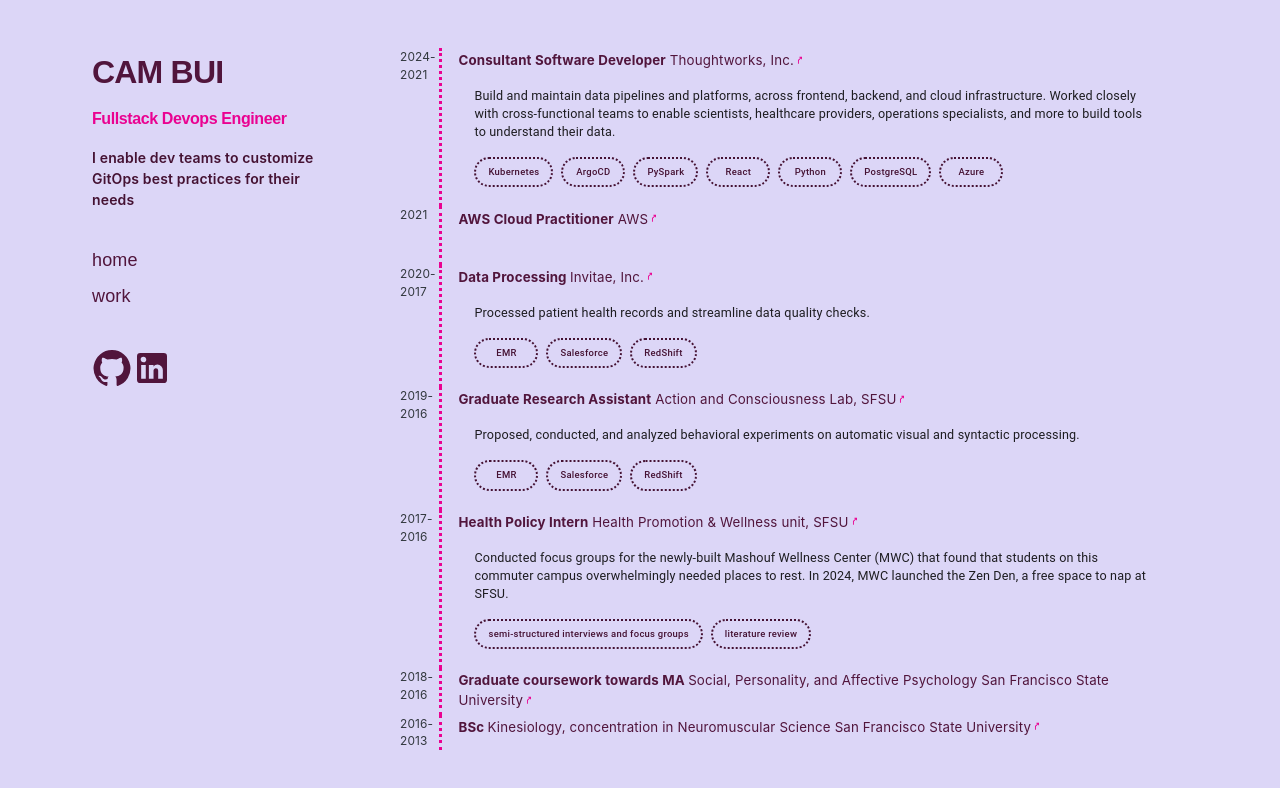
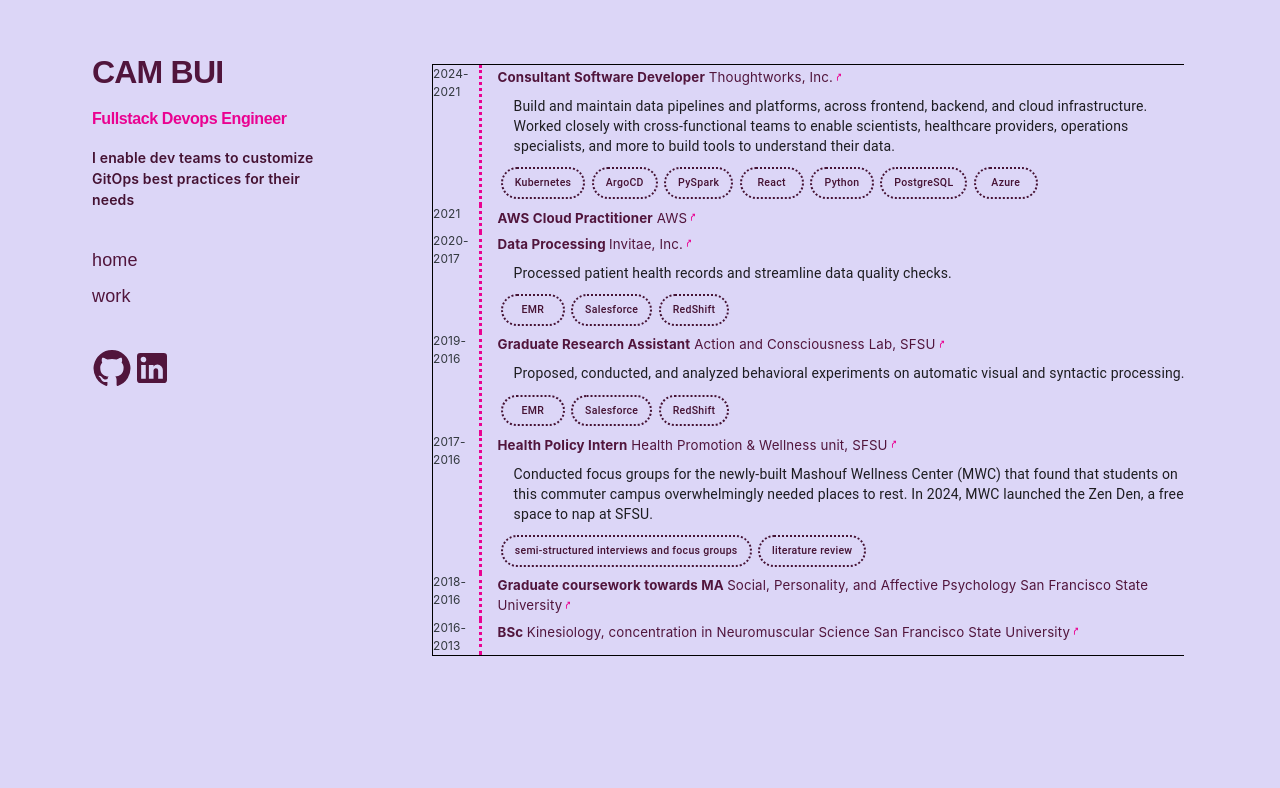
Before and after one commit to ncbui/portfolio, a React (Vite) app: page /#/work in a window 1280 px wide. Shown: the top 788 px of the page. Built offline with nearby package versions, Linux system fonts and the light colour scheme; a web font is replaced by a local one.

Commit message:
Wrap buttons on table

```diff
--- a/src/components/WorkExperience.jsx
+++ b/src/components/WorkExperience.jsx
@@ -87,26 +87,12 @@
 export default function WorkExperience () {
     const theme = useTheme()
 
-    const expTable = () => {
-        return (
-            <TableContainer sx={{ width: '786px', '@media (max-width: 780px)' : {width:'100%'}}}>
-            <Table aria-label="experience table" >
-              <TableBody>
-                {makeWorkRow(experience.work)}
-                {makeEduRow(experience.education)}
-              </TableBody>
-            </Table>
-          </TableContainer>
-        )
-    }
+
 
     const makeWorkRow = (exp) =>{
         return( exp.map((a,i)=>{
             return (
-            <TableRow
-                    key={a+i}
-                    sx={tableRow}
-                  >
+            <TableRow key={a+i} sx={tableRow} >
               <TableCell scope="row" sx={{ verticalAlign: 'top', p:0, m:0,  borderRight:'3px dotted', borderColor:theme.palette.primary.bright, borderBottom: 0,}}>
                       <Typography sx={{fontSize:"85%"}}> {a.dates} </Typography>
                   </TableCell>
@@ -116,8 +102,8 @@
                           <TurnSlightRightOutlinedIcon  sx={{color: theme.palette.primary.bright, fontSize:'80%'}}/>
                       </Typography>
                       <List sx={
-                            {fontSize: '90%',
-                              display: "flex",
+                          {fontSize: '100%',
+                            display: "inline",
                             flexFlow: "column wrap",
                             '@media (max-width: 780px)' : {
                           }
@@ -131,26 +117,7 @@
     }))
     }
 
-    const makeEduRow = (exp) =>{
-        return( exp.map((a,i)=>{
-            return (
-            <TableRow
-                key={a+i}
-                sx={tableRow}
-                >
-                <TableCell scope="row" sx={{ horizontalAlign: 'right', verticalAlign: 'top', p:0, m:0,  borderRight:'3px dotted', borderColor:theme.palette.primary.bright, borderBottom: 0,}}>
-                    <Typography sx={{fontSize:"85%"}}> {a.dates} </Typography>
-                    </TableCell>
-                    <TableCell sx={{ verticalAlign: 'top', py:"0.2rem", m:0, borderBottom: 0, maxWidth: '80%' }}>
-                        <Typography sx={{fontSize:"95%"}}>
-                            <Link to={a.website} target="_blank" rel="noopener noreferrer"><b>{a.degree} </b> {a.program} {a.institution}</Link>
-                            <TurnSlightRightOutlinedIcon  sx={{color: theme.palette.primary.bright, fontSize:'80%'}}/>
-                        </Typography>
-                    </TableCell>
-            </TableRow>
-        )
-    }))
-    }
+
 
     const listA = (acheivements) => {
         return (
@@ -162,11 +129,48 @@
 
     const makeButtons = ({tools}) =>{
         return(
-            <ListItem>
+            <>
             {tools.map((tool)=>{
-                return <BootstrapButton variant="outlined" key={tool+tool.indexOf()} >{tool}</BootstrapButton>})}
-            </ListItem>
+              return (
+              <BootstrapButton
+                variant="outlined"
+                key={tool+tool.indexOf()}
+                sx={{width:'fit-content', m: '.2rem'}}
+                >
+                {tool}
+              </BootstrapButton>)})}
+            </>
         )}
+
+
+    const makeEduRow = (exp) =>{
+      return( exp.map((a,i)=>{
+          return (
+          <TableRow key={a+i} sx={tableRow} >
+              <TableCell scope="row" sx={{ horizontalAlign: 'right', verticalAlign: 'top', p:0, m:0,  borderRight:'3px dotted', borderColor:theme.palette.primary.bright, borderBottom: 0,}}>
+                <Typography sx={{fontSize:"85%"}}> {a.dates} </Typography>
+              </TableCell>
+              <TableCell sx={{ verticalAlign: 'top', py:"0.2rem", m:0, borderBottom: 0, maxWidth: '80%' }}>
+                <Typography sx={{fontSize:"95%"}}>
+                  <Link to={a.website} target="_blank" rel="noopener noreferrer"><b>{a.degree} </b> {a.program} {a.institution}</Link>
+                  <TurnSlightRightOutlinedIcon  sx={{color: theme.palette.primary.bright, fontSize:'80%'}}/>
+                </Typography>
+              </TableCell>
+          </TableRow>
+      )}))}
+
+    const expTable = () => {
+      return (
+        <TableContainer sx={{ border: '1px solid black', width: '786px', '@media (max-width: 780px)' : {width:'100%'}}}>
+        <Table aria-label="experience table" >
+          <TableBody>
+            {makeWorkRow(experience.work)}
+            {makeEduRow(experience.education)}
+          </TableBody>
+        </Table>
+      </TableContainer>
+    )
+    }
 
     return (
         <Box sx={{ p:0}}>
--- a/src/pages/Work.jsx
+++ b/src/pages/Work.jsx
@@ -3,7 +3,7 @@
 
 export default function Work() {
   return (
-    <BodySheets sx={{padding:'2rem 2rem', }}>
+    <BodySheets sx={{ }}>
         <WorkExperience />
     </BodySheets>
   );
--- a/src/template/theme.js
+++ b/src/template/theme.js
@@ -144,8 +144,8 @@
   justifyContent: 'space-between',
   // boxShadow: '-.1rem 0 .4rem .4rem rgba(92, 100, 108, 0.1)',
   '@media (max-width: 780px)' : {
-    padding: '2rem',
-    width:'100vw',
+    padding: '1vh 1vw',
+    width:'90vw',
     m: 0,
   }
   });
```
Lines whose indentation alone changed are shown as unchanged.
